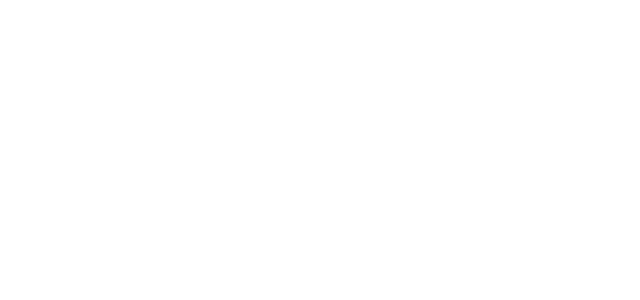
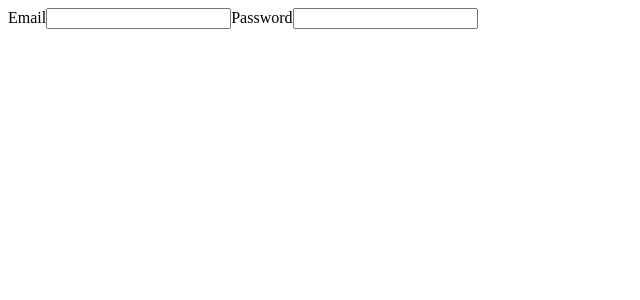
Before and after one commit to jskim1991/tdd-order-front, a React (Create React App) app: page /login in a window 1280 px wide. Shown: the top 300 px of the page, without its empty margins (0-640 px from the left). Built offline with nearby package versions, Linux system fonts and the light colour scheme.

Commit message:
Adding LoginView with router and basic rendering

```diff
--- a/src/App.js
+++ b/src/App.js
@@ -1,5 +1,6 @@
 import OrderListView from './OrderListView'
 import OrderDetailView from './OrderDetailView'
+import LoginView from './LoginView'
 import { Route, Switch } from 'react-router-dom'
 
 function App() {
@@ -8,6 +9,7 @@
             <Switch>
                 <Route path='/' exact component={OrderListView} />
                 <Route path='/orders/:orderId' component={OrderDetailView} />
+                <Route path='/login' component={LoginView} />
             </Switch>
         </div>
     )
--- /dev/null
+++ b/src/LoginView.js
@@ -0,0 +1,12 @@
+const LoginView = () => {
+    return (
+        <div>
+            <label htmlFor='email_input'>Email</label>
+            <input type='text' id='email_input' />
+            <label htmlFor='password_input'>Password</label>
+            <input type='password' id='password_input' />
+        </div>
+    )
+}
+
+export default LoginView
--- a/src/OrderListView.js
+++ b/src/OrderListView.js
@@ -35,10 +35,13 @@
 
     return (
         <div>
+            <label htmlFor='search_input'>Search items</label>
             <input
+                type='text'
+                id='search_input'
                 placeholder='Search order here'
                 onChange={(event) => onChangeSearchText(event)}
-            ></input>
+            />
             <h1>Order History</h1>
             <table>
                 <caption>Orders</caption>
```
Also changed, not shown: 2 other files (tests, documents, lock files or other folders).
